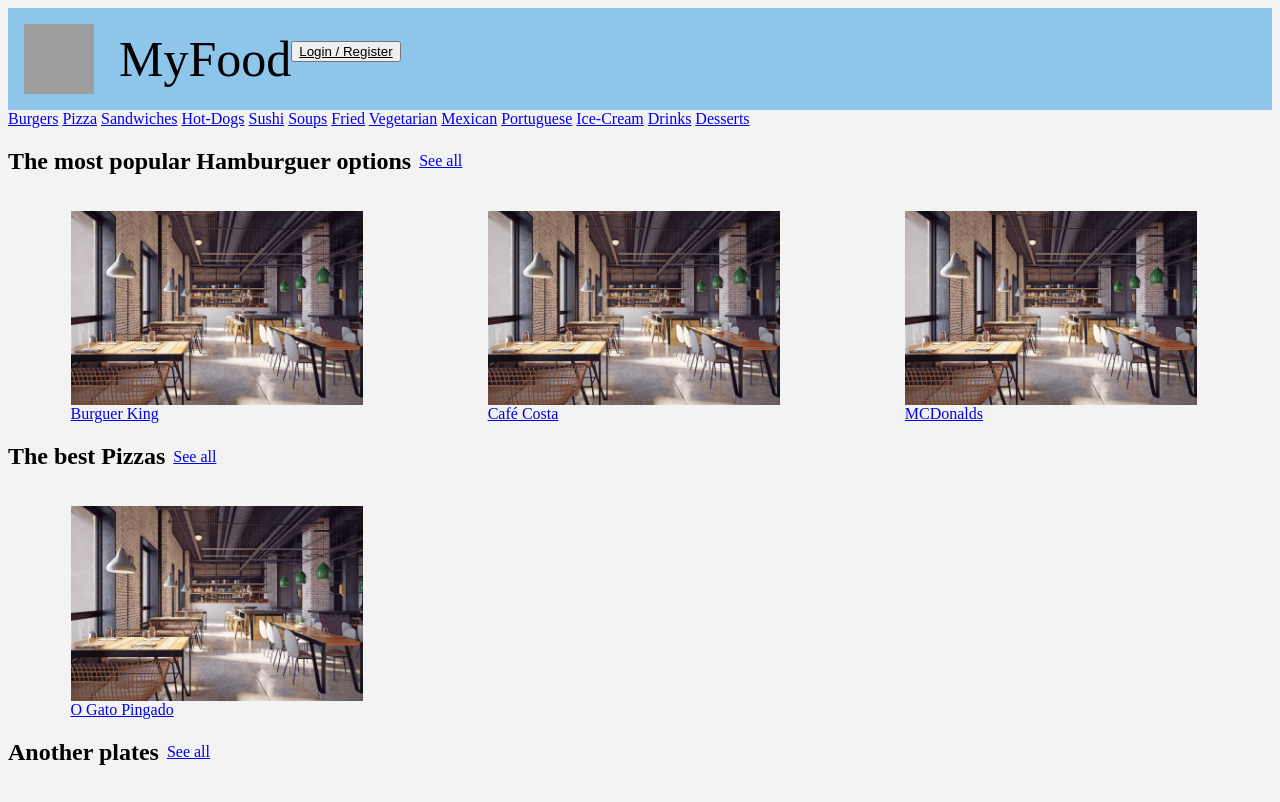
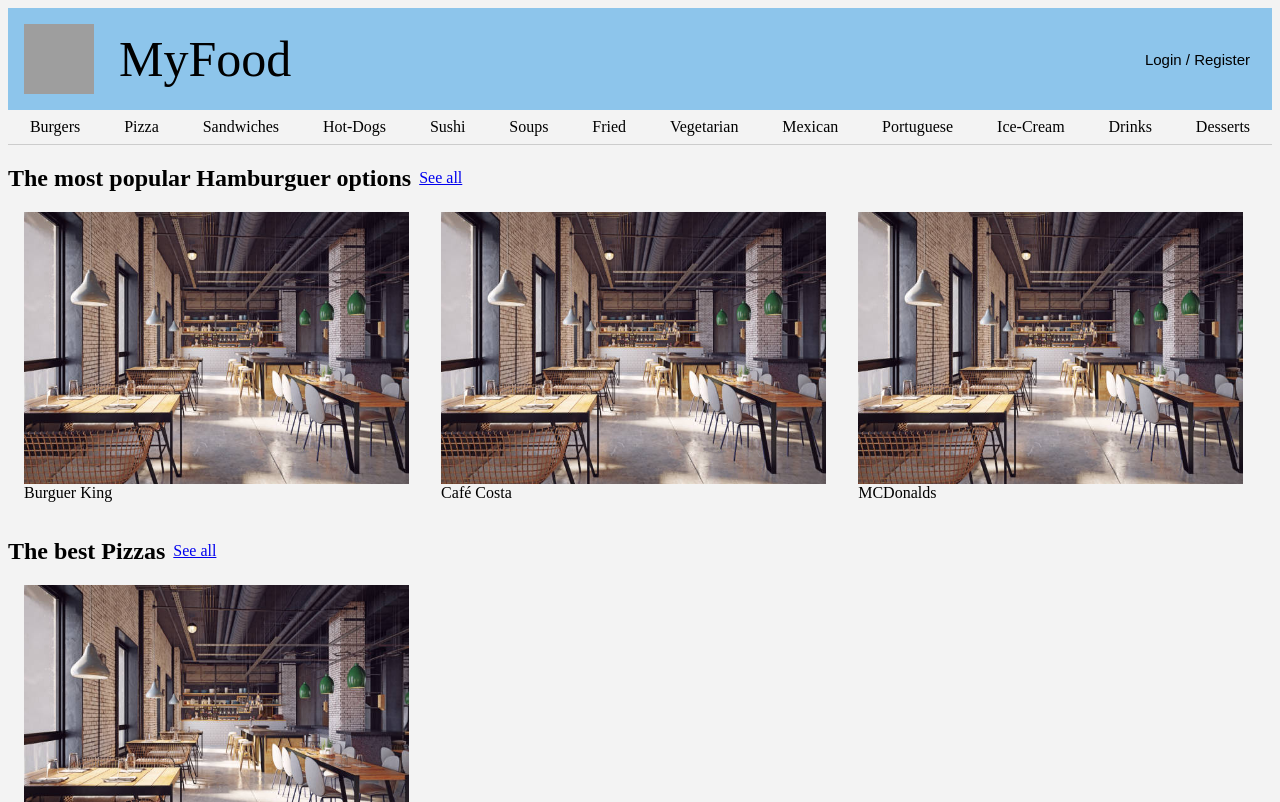
Before and after one commit to pedronunomacedo/LTW-Project, a PHP site: page /pages/index.php in a window 1280 px wide. Shown: the top 802 px of the page. Run offline with PHP 8.4, Linux system fonts and the light colour scheme; data comes from the database, SQL or seed files in the repository; grey boxes are pictures that could not be loaded.

Commit message:
Added css for remaining pages

```diff
--- a/css/common.css
+++ b/css/common.css
@@ -83,10 +83,8 @@ header {
 }
 
 footer {
-    position: absolute;
-    bottom: 0;
-    margin-top: 1em;
     width: 100%;
+    margin-top: 10em;
 }
 
 .all-content {
@@ -125,3 +123,28 @@ footer {
     text-decoration: none;
     color: white;
 }
+
+.scroll_menu {
+    border-bottom: 1px solid #cccccc;
+}
+
+.scroll2 {
+    display: flex;
+    justify-content: center;
+}
+
+.category-name {
+    flex-grow: 1;
+    padding: 0.5em;
+    display: flex;
+    justify-content: center;
+}
+
+.category-name a {
+    text-decoration: none;
+    color: black;
+}
+
+.category-name:hover {
+    background-color: #cccccc;
+}
--- a/css/index.css
+++ b/css/index.css
@@ -7,28 +7,47 @@
     padding-left: 0.5em;
 }
 
-.group{
-    display:flex;
+.group {
+    display: flex;
+    flex-wrap: wrap;
+}
+
+.group a {
+    text-decoration: none;
+    color: black;
 }
 
 .row {
-    width: 33%;
+    display: flex;
+    flex-wrap: wrap;
 }
 
-.restaurant-div, .plate {
-    width: 70%;
-    margin-left: auto;
-    margin-right: auto;
-    display: block;
+.row a {
+    text-decoration: none;
+    color: black;
 }
 
-.restaurant-div img, .plate a > img {
-    width: 100%;
+.plate, .restaurant-div {
+    flex-grow: 1;
+    width: 33%;
+    max-width: 33%;
+    padding-inline: 1em;
+    margin-bottom: 1em;
 }
 
 .restaurant-div > p {
     padding: 0;
     margin: 0;
+}
+
+.plate > p {
+    padding: 0;
+    margin: 0;
+}
+
+.restaurant-div img, .plate a > img {
+    width: 100%;
+    height: 272px;
 }
 
 .plate-price {
@@ -37,5 +56,5 @@
     color: white;
     position: relative;
     left: calc(100% - 45px);
-    bottom: 30px;
+    bottom: 22px;
 }
--- a/database/user.class.php
+++ b/database/user.class.php
@@ -43,7 +43,7 @@
                 intval($user['nif']),
                 intval($user['phone']),
                 $user['address'],
-                $user['client']
+                intval($user['client'])
             );
         }
 
--- a/pages/profilePic.php
+++ b/pages/profilePic.php
@@ -1,5 +1,5 @@
 <link rel="stylesheet" type="text/css" media="screen" href="https://maxcdn.bootstrapcdn.com/font-awesome/4.7.0/css/font-awesome.min.css" />
-<link rel="stylesheet" href="profilePic.css">
+<link rel="stylesheet" href="../profile.css">
 
 <div class="box">
     <label class="avatar" for="btn">
--- a/templates/common.tpl.php
+++ b/templates/common.tpl.php
@@ -3,7 +3,6 @@
     include_once(__DIR__ . '/../templates/common.tpl.php');
 ?>
 <link rel="stylesheet" href="../css/index.css"> <!-- Style of the header and the footer -->
-<link rel="stylesheet" href="../css/style.css">
 <?php function drawHeader(Session $session) { ?>
     <!DOCTYPE html>
     <html lang="en">
@@ -59,8 +58,8 @@
 
 <?php function drawLoginForm() { ?>
     <div class="login">
-        <form action="../actions/action_login.php" method="post" class="login">
-            <button type="submit"><a href="../pages/login.php">Login / Register</a></button>
+        <form action="../actions/action_login.php" method="post" class="login_form">
+            <button type="submit" class="btn"><a href="../pages/login.php">Login / Register</a></button>
         </form>
     </div>
 <?php } ?>
@@ -77,19 +76,19 @@
 <?php function drawCategoryMenu() { ?>
     <div class = "scroll_menu">
         <div class = "scroll2">
-            <a href = "../pages/category.php?category=burger">Burgers</a>
-            <a href = "../pages/category.php?category=pizza">Pizza</a>
-            <a href = "../pages/category.php?category=sandwiches">Sandwiches</a>
-            <a href = "../pages/category.php?category=hot-dogs">Hot-Dogs</a>
-            <a href = "../pages/category.php?category=sushi">Sushi</a>
-            <a href = "../pages/category.php?category=soups">Soups</a>
-            <a href = "../pages/category.php?category=fried">Fried</a>
-            <a href = "../pages/category.php?category=vegetarian">Vegetarian</a>
-            <a href = "../pages/category.php?category=mexican">Mexican</a>
-            <a href = "../pages/category.php?category=portuguese">Portuguese</a>
-            <a href = "../pages/category.php?category=ice-cream">Ice-Cream</a>
-            <a href = "../pages/category.php?category=drinks">Drinks</a>
-            <a href = "../pages/category.php?category=desserts">Desserts</a>
+            <div class="category-name"><a href = "../pages/category.php?category=burger">Burgers</a></div>
+            <div class="category-name"><a href = "../pages/category.php?category=pizza">Pizza</a></div>
+            <div class="category-name"><a href = "../pages/category.php?category=sandwiches">Sandwiches</a></div>
+            <div class="category-name"><a href = "../pages/category.php?category=hot-dogs">Hot-Dogs</a></div>
+            <div class="category-name"><a href = "../pages/category.php?category=sushi">Sushi</a></div>
+            <div class="category-name"><a href = "../pages/category.php?category=soups">Soups</a></div>
+            <div class="category-name"><a href = "../pages/category.php?category=fried">Fried</a></div>
+            <div class="category-name"><a href = "../pages/category.php?category=vegetarian">Vegetarian</a></div>
+            <div class="category-name"><a href = "../pages/category.php?category=mexican">Mexican</a></div>
+            <div class="category-name"><a href = "../pages/category.php?category=portuguese">Portuguese</a></div>
+            <div class="category-name"><a href = "../pages/category.php?category=ice-cream">Ice-Cream</a></div>
+            <div class="category-name"><a href = "../pages/category.php?category=drinks">Drinks</a></div>
+            <div class="category-name"><a href = "../pages/category.php?category=desserts">Desserts</a></div>
         </div>
     </div>
 <?php } ?>
--- a/templates/plate.tpl.php
+++ b/templates/plate.tpl.php
@@ -4,11 +4,9 @@
 ?>
 
 <?php function drawPlate(Plate $plate) { ?>
-    <div class="row">
-        <div class="plate">
-            <a href=<?php echo "../pages/restaurant.php?id=" . $plate->idRestaurant?>><img src="https://mariamarlowe.com/wp-content/uploads/2019/12/Veggie-Bowl_Maria-Marlowe-3-1-3-744x533.jpg"></a>
-            <small class="plate-price"><?=$plate->price?> €</small>
-            <p class="plate-name"><?=$plate->name?></p>
-        </div>
+    <div class="plate">
+        <a href=<?php echo "../pages/restaurant.php?id=" . $plate->idRestaurant?>><img src="https://mariamarlowe.com/wp-content/uploads/2019/12/Veggie-Bowl_Maria-Marlowe-3-1-3-744x533.jpg"></a>
+        <small class="plate-price"><?=$plate->price?> €</small>
+        <p class="plate-name"><?=$plate->name?></p>
     </div>
 <?php } ?>
--- a/templates/profile.tpl.php
+++ b/templates/profile.tpl.php
@@ -50,7 +50,7 @@
     ?>
         <div class="my-profile-div center show" id="my-profile-div">
             <div class="change-info">
-        <div>
+            <div class="usr-info">
                 <img src="<?=$userProfilePic?>" width=150>
                 <h2><?=ucwords($userName)?></h2>
             </div>
--- a/templates/restaurant.tpl.php
+++ b/templates/restaurant.tpl.php
@@ -150,13 +150,9 @@
 <?php } ?>
 
 <?php function restaurantDiv(Restaurant $restaurant) { ?>
-    <div class="row">
-        <a href=<?="../pages/restaurant.php?id=" . $restaurant->id?>>
-            <section class="restaurant-div">
-                <img src="../images/restaurantImg.png">
-                <p><?=$restaurant->name?></p>
-            </section>
-        </a>
+    <div class="plate">
+        <a href=<?php echo "../pages/restaurant.php?id=" . $restaurant->id?>><img src="../images/restaurantImg.png"></a>
+        <p><?=$restaurant->name?></p>
     </div>
 <?php } ?>
 
```
Also changed, not shown: css/profile.css (+82 -0 lines), pages/profilePic.css (deleted, +0 -65 lines), templates/allPlates.tpl.php (+8 -8 lines), templates/category.tpl.php (+4 -9 lines). Lines whose indentation alone changed are shown as unchanged.
